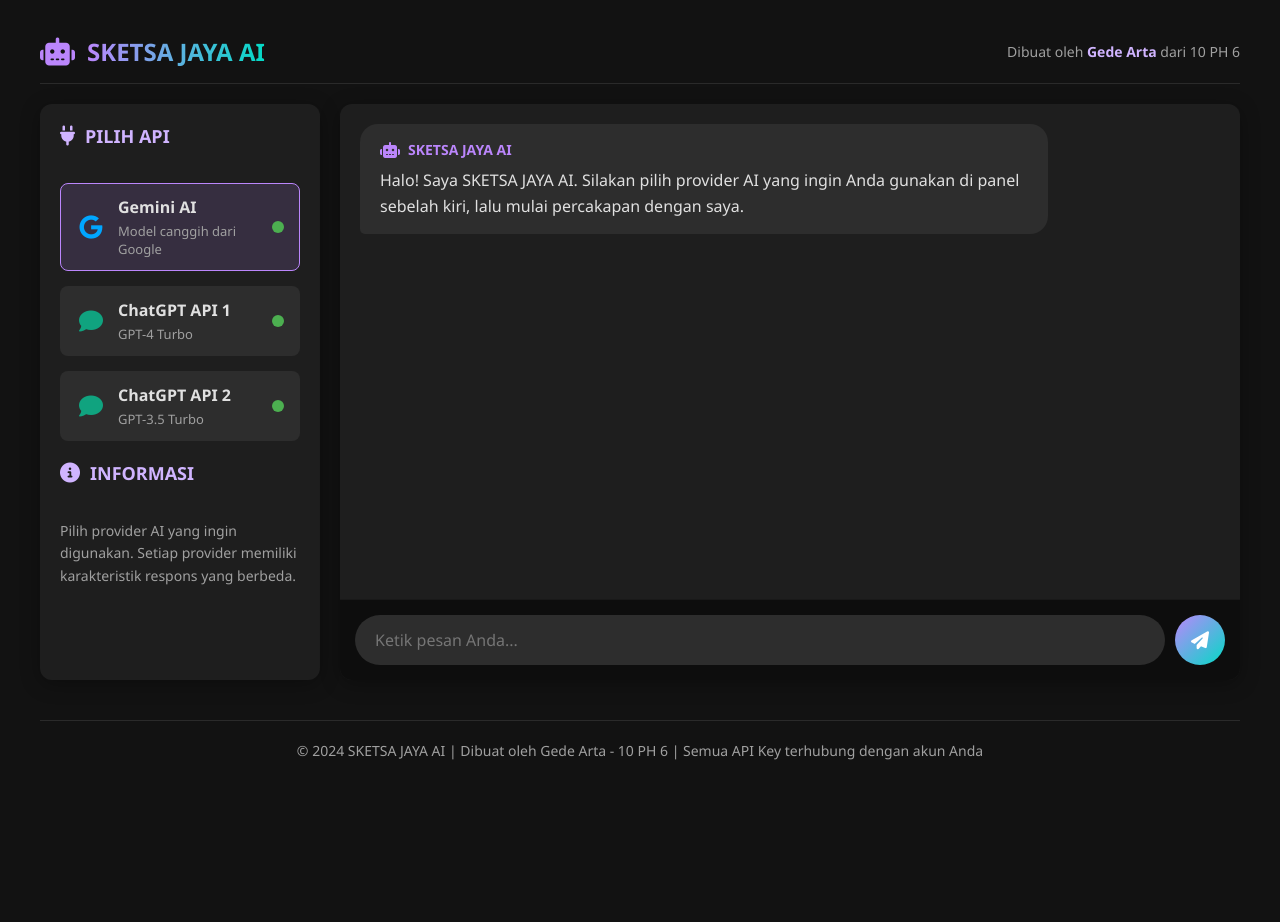
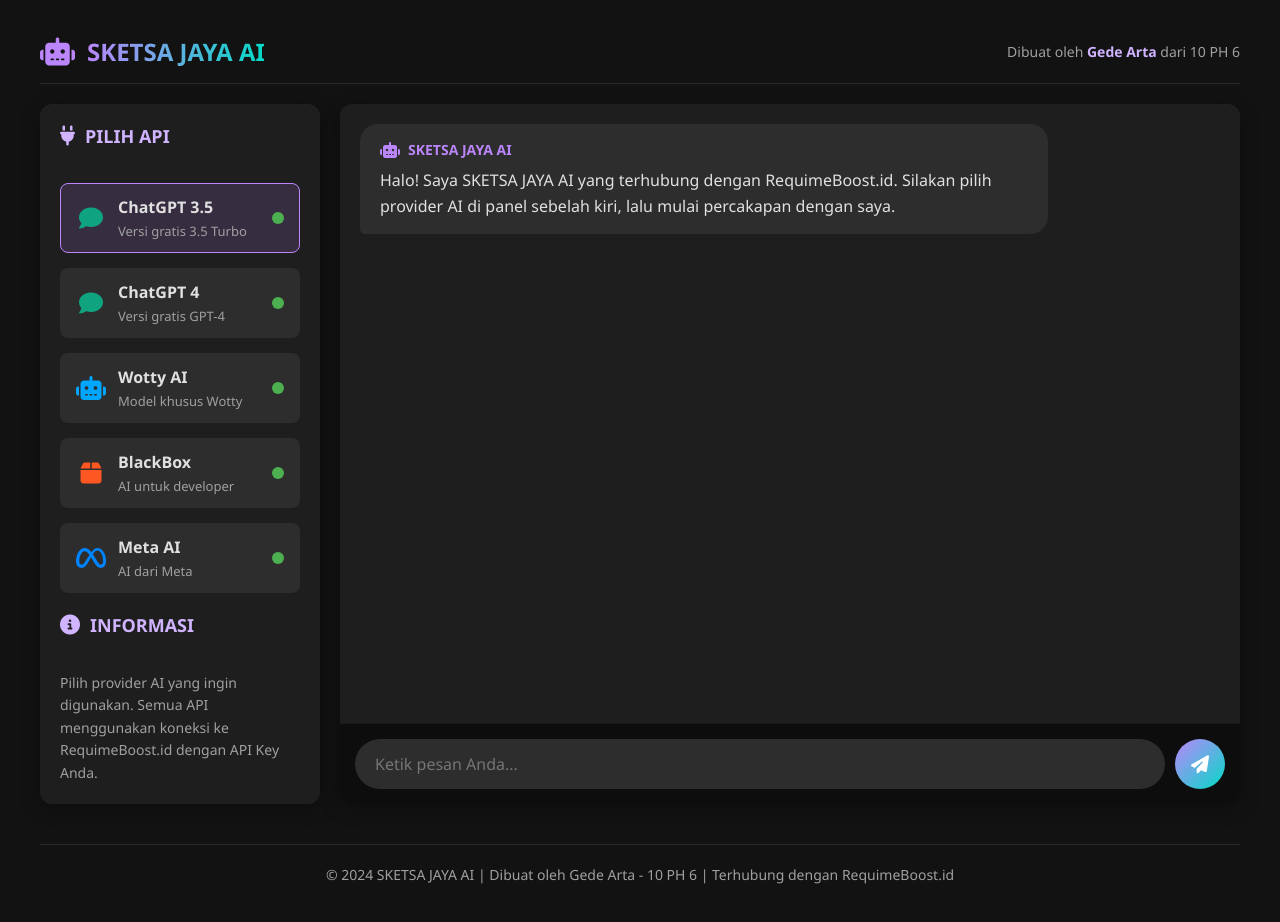
Before and after one commit to Montu133/SKETSA-JAYA-AI, a plain HTML site: page index.html in a window 1280 px wide. Before the commit the page ends 800 px from the top, so only its background shows below. Drawn offline with Linux system fonts and the light colour scheme.

Commit message:
Update index.html

```diff
--- a/index.html
+++ b/index.html
@@ -155,12 +155,20 @@
             text-align: center;
         }
 
-        .gemini i {
+        .chatgpt i {
+            color: #10a37f;
+        }
+
+        .wotty i {
             color: #00a6ff;
         }
 
-        .chatgpt i {
-            color: #10a37f;
+        .blackbox i {
+            color: #ff5722;
+        }
+
+        .metaai i {
+            color: #0084ff;
         }
 
         .api-info {
@@ -391,29 +399,47 @@
                 </div>
 
                 <div class="api-selector">
-                    <div class="api-option gemini active" data-api="gemini">
-                        <i class="fab fa-google"></i>
+                    <div class="api-option chatgpt active" data-api="chatgpt35">
+                        <i class="fas fa-comment"></i>
                         <div class="api-info">
-                            <h3>Gemini AI</h3>
-                            <p>Model canggih dari Google</p>
+                            <h3>ChatGPT 3.5</h3>
+                            <p>Versi gratis 3.5 Turbo</p>
                         </div>
                         <div class="status-indicator"></div>
                     </div>
 
-                    <div class="api-option chatgpt" data-api="chatgpt1">
+                    <div class="api-option chatgpt" data-api="chatgpt4">
                         <i class="fas fa-comment"></i>
                         <div class="api-info">
-                            <h3>ChatGPT API 1</h3>
-                            <p>GPT-4 Turbo</p>
+                            <h3>ChatGPT 4</h3>
+                            <p>Versi gratis GPT-4</p>
                         </div>
                         <div class="status-indicator"></div>
                     </div>
 
-                    <div class="api-option chatgpt" data-api="chatgpt2">
-                        <i class="fas fa-comment"></i>
+                    <div class="api-option wotty" data-api="wotty">
+                        <i class="fas fa-robot"></i>
                         <div class="api-info">
-                            <h3>ChatGPT API 2</h3>
-                            <p>GPT-3.5 Turbo</p>
+                            <h3>Wotty AI</h3>
+                            <p>Model khusus Wotty</p>
+                        </div>
+                        <div class="status-indicator"></div>
+                    </div>
+
+                    <div class="api-option blackbox" data-api="blackbox">
+                        <i class="fas fa-box"></i>
+                        <div class="api-info">
+                            <h3>BlackBox</h3>
+                            <p>AI untuk developer</p>
+                        </div>
+                        <div class="status-indicator"></div>
+                    </div>
+
+                    <div class="api-option metaai" data-api="metaai">
+                        <i class="fab fa-meta"></i>
+                        <div class="api-info">
+                            <h3>Meta AI</h3>
+                            <p>AI dari Meta</p>
                         </div>
                         <div class="status-indicator"></div>
                     </div>
@@ -426,7 +452,7 @@
 
                 <div class="api-info-card">
                     <p style="font-size: 14px; line-height: 1.6; color: var(--text-secondary);">
-                        Pilih provider AI yang ingin digunakan. Setiap provider memiliki karakteristik respons yang berbeda.
+                        Pilih provider AI yang ingin digunakan. Semua API menggunakan koneksi ke RequimeBoost.id dengan API Key Anda.
                     </p>
                 </div>
             </div>
@@ -439,7 +465,7 @@
                             <span>SKETSA JAYA AI</span>
                         </div>
                         <div class="message-content">
-                            Halo! Saya SKETSA JAYA AI. Silakan pilih provider AI yang ingin Anda gunakan di panel sebelah kiri, lalu mulai percakapan dengan saya.
+                            Halo! Saya SKETSA JAYA AI yang terhubung dengan RequimeBoost.id. Silakan pilih provider AI di panel sebelah kiri, lalu mulai percakapan dengan saya.
                         </div>
                     </div>
                 </div>
@@ -454,7 +480,7 @@
         </div>
 
         <footer>
-            &copy; 2024 SKETSA JAYA AI | Dibuat oleh Gede Arta - 10 PH 6 | Semua API Key terhubung dengan akun Anda
+            &copy; 2024 SKETSA JAYA AI | Dibuat oleh Gede Arta - 10 PH 6 | Terhubung dengan RequimeBoost.id
         </footer>
     </div>
 
```
